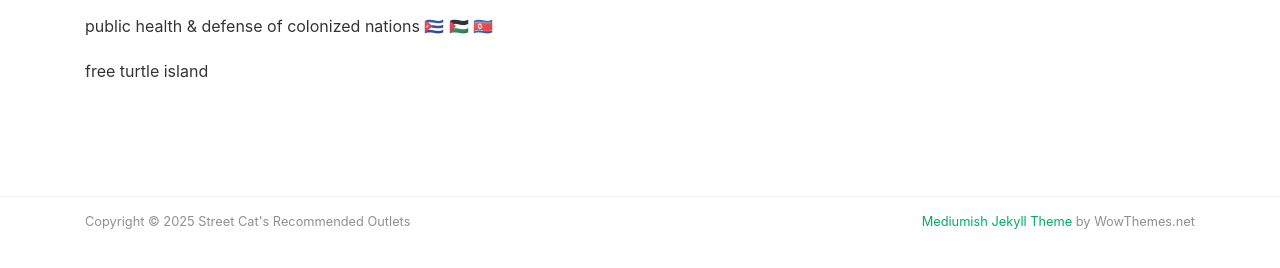
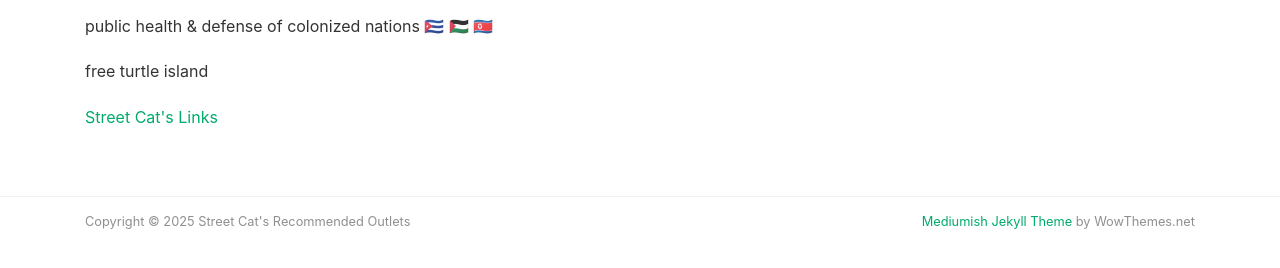
Before and after one commit to StreetCatLove/recs, a Jekyll site: the page built from _pages/about.md, in a window 1280 px wide. Shown: the part 369-637 px from the top of the page. Built offline with Jekyll 4.4.1, drawn with Linux system fonts in a browser that asks for light colours; nearby versions of some CDN libraries.

Commit message:
Update about.md

```diff
--- a/_pages/about.md
+++ b/_pages/about.md
@@ -12,6 +12,7 @@ comments: false
 <p>street cats of all countries, unite!</p>
 <p>public health & defense of colonized nations 🇨🇺 🇵🇸 🇰🇵</p>
 <p>free turtle island</p>
+<a href="https://streetcatlove.github.io">Street Cat's Links</a>
 
 
 </div>
```
